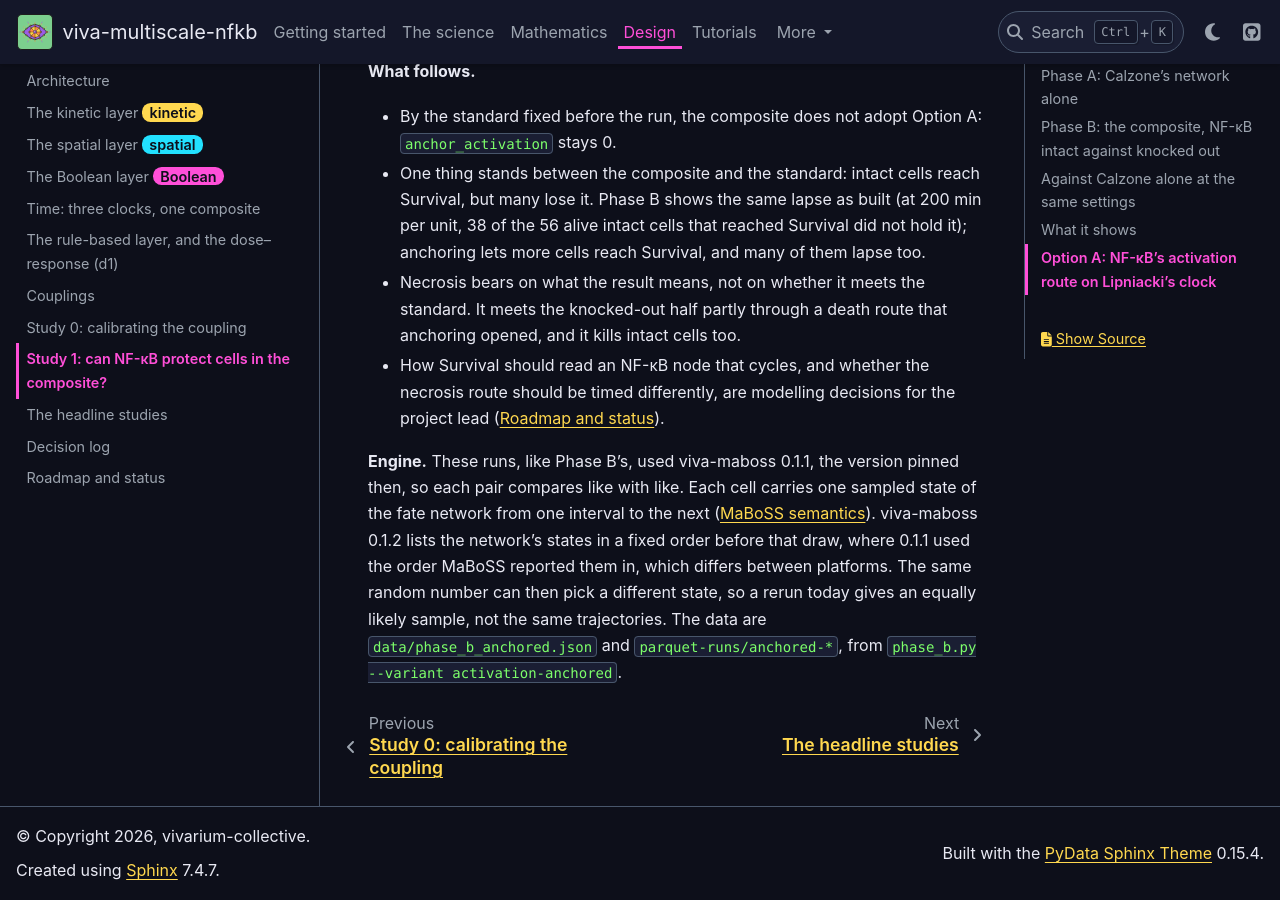
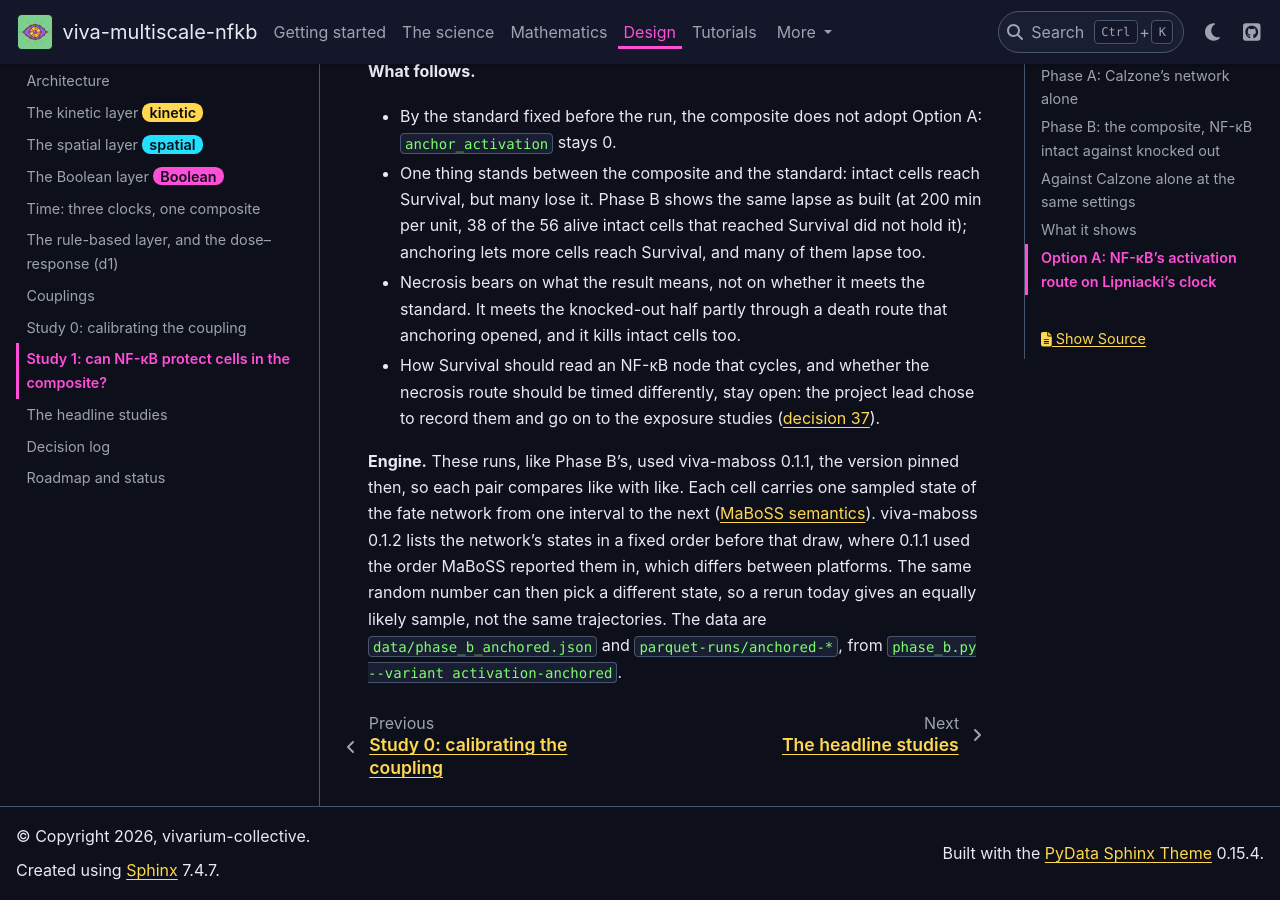
Before and after one commit to vivarium-collective/viva-multiscale-nfkb, a Sphinx documentation site: the page built from documentation/design/validation.md, in a window 1280 px wide and 900 px high, scrolled down 8543 px. Built offline with Sphinx 7.4.7 and the PyData theme 0.15.4, drawn with Linux system fonts in a browser that asks for light colours.

Commit message:
decisions: 37, Study 1 closes as an open question; the exposure studies come next
Alex (2026-11-19, "Record it, move on"): the composite keeps NF-kB's activation route on the death clock (decision
30 stays off), and no variant of how Survival reads NF-kB, or of the necrosis route, runs now. The headline studies
compare cells across exposures, so they rest on differences in fate, not on absolute survival. The pages that left
it open (validation, roadmap, plan-section-b, study.yaml's follow-up) now point to decision 37; study.yaml's phase
moves to Decide.

Co-Authored-By: Claude Opus 5.5 <noreply@anthropic.com>
Claude-Session: https://claude.ai/code/session_01AEnZFBjC4EK5NyYFKiUyxb

```diff
--- a/documentation/design/validation.md
+++ b/documentation/design/validation.md
@@ -173,8 +173,8 @@ The account of why is read from the network's rules; it was not tested by changi
   hold it); anchoring lets more cells reach Survival, and many of them lapse too.
 - Necrosis bears on what the result means, not on whether it meets the standard. It meets the knocked-out half partly
   through a death route that anchoring opened, and it kills intact cells too.
-- How Survival should read an NF-κB node that cycles, and whether the necrosis route should be timed differently, are
-  modelling decisions for the project lead ({doc}`roadmap`).
+- How Survival should read an NF-κB node that cycles, and whether the necrosis route should be timed differently, stay
+  open: the project lead chose to record them and go on to the exposure studies ({doc}`decision 37 <decisions>`).
 
 **Engine.** These runs, like Phase B's, used viva-maboss 0.1.1, the version pinned then, so each pair compares like with
 like. Each cell carries one sampled state of the fate network from one interval to the next ({doc}`../math/maboss`).
```
Also changed, not shown: docs/design/plan-section-b.md (+1 -1 lines), documentation/design/decisions.md (+1 -0 lines), documentation/design/roadmap.md (+1 -2 lines), 1 other file.
